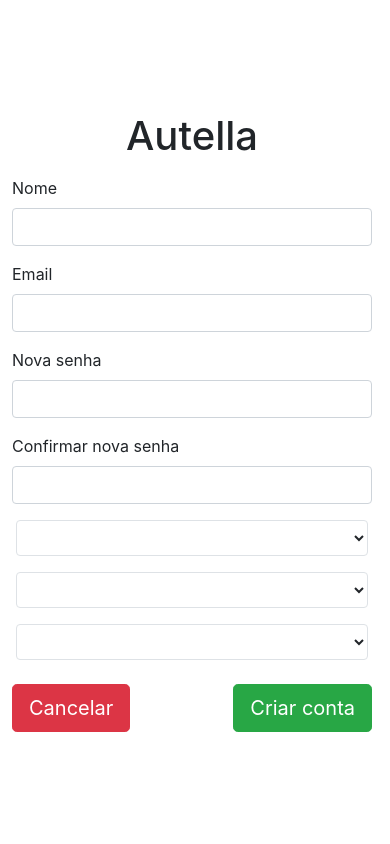
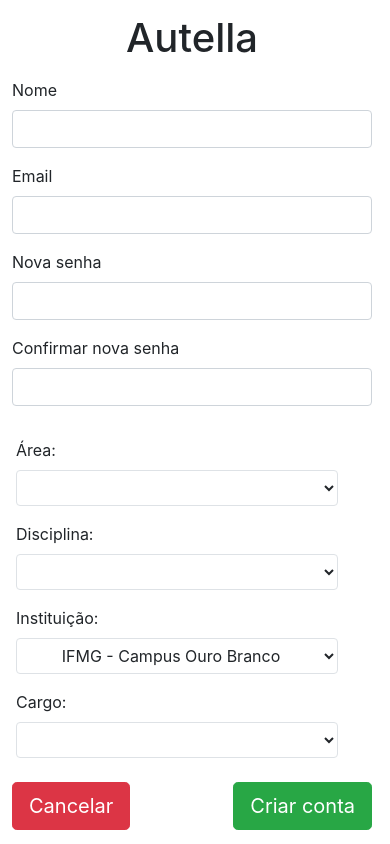
Before and after one commit to autella-ifmg/Autella, a PHP site: page /cruds/professor/create.php in a window 390 px wide. Run offline with PHP 8.4, Linux system fonts and the light colour scheme; data that the repository does not hold is empty.

Commit message:
Responsiveness professor/create.php

```diff
--- a/cruds/professor/create.php
+++ b/cruds/professor/create.php
@@ -88,25 +88,46 @@ if (isset($_POST['inputSubmit'])) {
                 <input type="password" class="form-control" id="inputConfirmPassword" name="inputConfirmPassword" required>
             </div>
 
-            <div class="row justify-content-between mb-0 mb-sm-5 mx-1">
-                <select onchange="updateDisciplines()" class="dropdown-toggle btn border col-12 col-sm-6" id="fieldList">
+            <div class="row justify-content-between mb-0 mb-sm-3 mx-1">
+                <div class="col-12 mt-3 col-sm-6 mt-sm-0 row">
+                    <label class="col-12 pl-0">Área:</label>
+                    <select onchange="updateDisciplines()" class="dropdown-toggle btn border col-12" id="fieldList">
                         <?php
                         fieldNamesToDropdownItems();
                         ?>
                     </select>
+                </div>
 
-                <select class="dropdown-toggle btn border col-12 mt-3 col-sm-3 mt-sm-0" name="inputDisciplineId" id="disciplineList">
+                <div class="col-12 mt-3 col-sm-3 mt-sm-0 row">
+                    <label class="col-12 pl-0">Disciplina:</label>
+                    <select class="dropdown-toggle btn border col-12" name="inputDisciplineId" id="disciplineList">
 
                     </select>
+                </div>
+            </div>
 
-                <select class="dropdown-toggle btn border col-12 mt-3 col-sm-3 mt-sm-0" name="inputRoleId" id="rolesList">
+            <div class="row justify-content-between mb-0 mb-sm-5 mx-1">
+                <div class="col-12 mt-3 col-sm-6 mt-sm-0 row">
+                    <label class="col-12 pl-0">Instituição:</label>
+                    <select class="dropdown-toggle btn border col-12" name="inputRoleId" id="rolesList">
+                        <option value="">IFMG - Campus Ouro Branco</option>
+                    </select>
+                </div>
+
+
+
+                <div class="col-12 mt-3 col-sm-3 mt-sm-0 row">
+                    <label class="col-12 pl-0">Cargo:</label>
+                    <select class="dropdown-toggle btn border col-12" name="inputRoleId" id="rolesList">
                         <?php
                         roleNamesToDropdownItems();
                         ?>
                     </select>
                 </div>
+            </div>
 
-            <div class="d-flex justify-content-between pt-4 pt-sm-5">
+
+            <div class="d-flex justify-content-between pt-4 pt-sm-0">
                 <a class="btn btn-danger btn-lg" href="../../index.php">Cancelar</a>
                 <input type="submit" class="btn btn-success btn-lg" name="inputSubmit" value="Criar conta">
             </div>
```
Also changed, not shown: docs/TODO.md (+2 -1 lines). Lines whose indentation alone changed are shown as unchanged.
